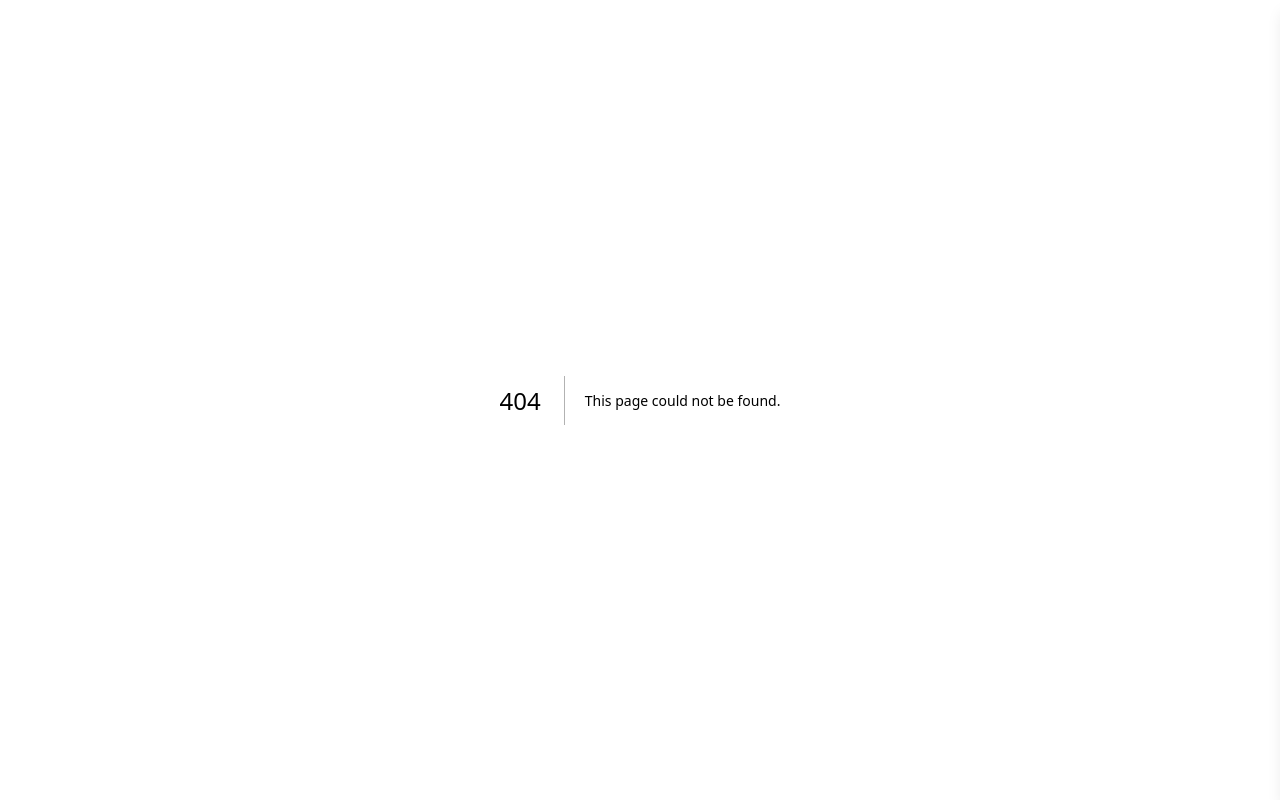
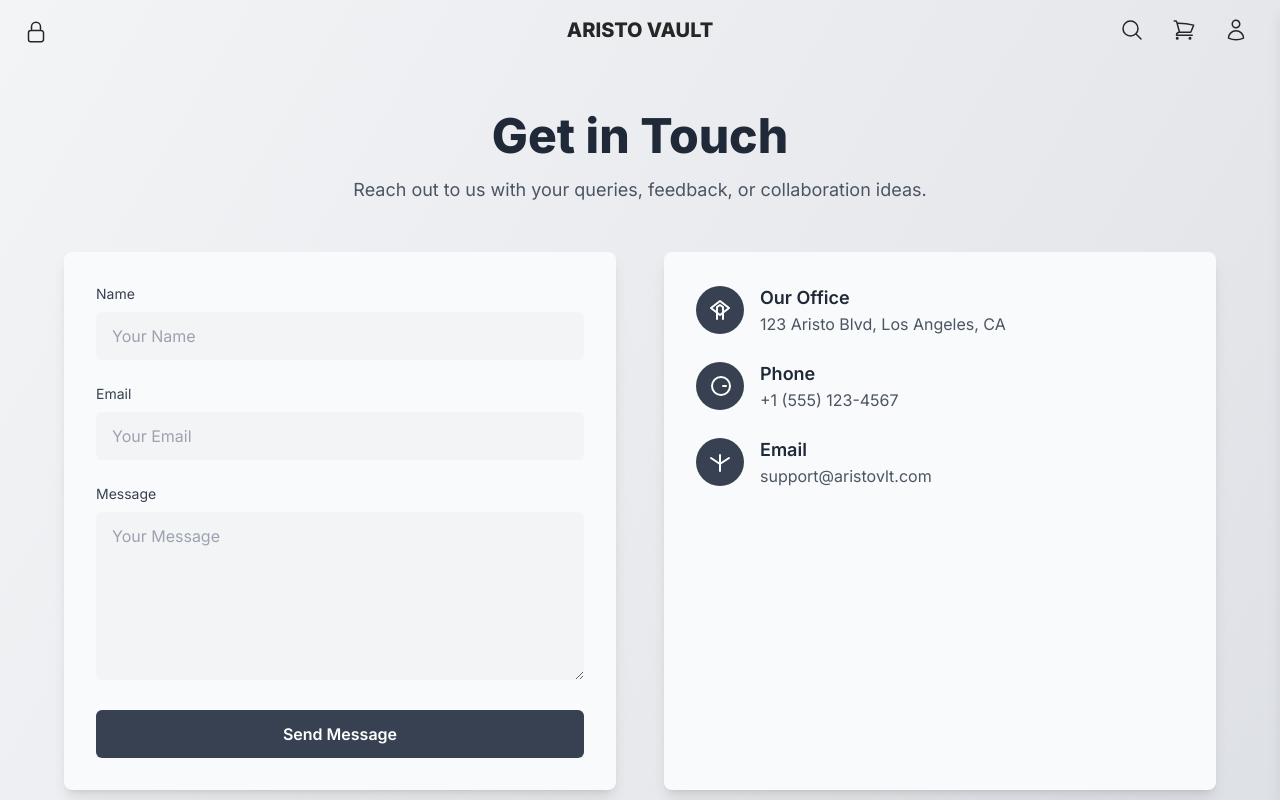
Before and after one commit to anhpls/aristovlt, a Next.js app: page /contact in a window 1280 px wide. Before the commit this address had no page. Shown: the top 800 px of the page. Built offline with nearby package versions, Linux system fonts and the light colour scheme.

Commit message:
more edits

```diff
--- /dev/null
+++ b/app/contact/ContactClient.tsx
@@ -0,0 +1,197 @@
+"use client";
+
+import { motion } from "framer-motion";
+
+const ContactPage = () => {
+  return (
+    <div className="min-h-screen bg-gradient-to-br from-gray-100 via-gray-200 to-gray-300 text-gray-800 flex flex-col items-center p-8 pt-28">
+      {/* Hero Section */}
+      <motion.div
+        initial={{ opacity: 0, y: -50 }}
+        animate={{ opacity: 1, y: 0 }}
+        transition={{ duration: 1 }}
+        className="text-center mb-12"
+      >
+        <h1 className="text-5xl font-extrabold mb-4">Get in Touch</h1>
+        <p className="text-lg text-gray-600">
+          Reach out to us with your queries, feedback, or collaboration ideas.
+        </p>
+      </motion.div>
+
+      <div className="flex flex-col md:flex-row justify-center gap-12 w-full max-w-6xl">
+        {/* Contact Form */}
+        <motion.div
+          initial={{ opacity: 0, x: -50 }}
+          whileInView={{ opacity: 1, x: 0 }}
+          viewport={{ once: true }}
+          transition={{ duration: 1 }}
+          className="bg-gray-50 p-8 rounded-lg shadow-lg w-full md:w-1/2"
+        >
+          <form className="flex flex-col gap-6">
+            <div>
+              <label
+                htmlFor="name"
+                className="block text-sm text-gray-700 mb-2"
+              >
+                Name
+              </label>
+              <input
+                type="text"
+                id="name"
+                placeholder="Your Name"
+                className="w-full px-4 py-3 rounded-md bg-gray-100 text-gray-800 focus:ring-2 focus:ring-gray-500"
+              />
+            </div>
+            <div>
+              <label
+                htmlFor="email"
+                className="block text-sm text-gray-700 mb-2"
+              >
+                Email
+              </label>
+              <input
+                type="email"
+                id="email"
+                placeholder="Your Email"
+                className="w-full px-4 py-3 rounded-md bg-gray-100 text-gray-800 focus:ring-2 focus:ring-gray-500"
+              />
+            </div>
+            <div>
+              <label
+                htmlFor="message"
+                className="block text-sm text-gray-700 mb-2"
+              >
+                Message
+              </label>
+              <textarea
+                id="message"
+                rows={6}
+                placeholder="Your Message"
+                className="w-full px-4 py-3 rounded-md bg-gray-100 text-gray-800 focus:ring-2 focus:ring-gray-500"
+              ></textarea>
+            </div>
+            <motion.button
+              type="submit"
+              whileHover={{ scale: 1.05 }}
+              whileTap={{ scale: 0.95 }}
+              className="w-full bg-gray-700 py-3 rounded-md text-white font-semibold hover:bg-gray-600 transition-all"
+            >
+              Send Message
+            </motion.button>
+          </form>
+        </motion.div>
+
+        {/* Contact Information */}
+        <motion.div
+          initial={{ opacity: 0, x: 50 }}
+          whileInView={{ opacity: 1, x: 0 }}
+          viewport={{ once: true }}
+          transition={{ duration: 1 }}
+          className="bg-gray-50 p-8 rounded-lg shadow-lg w-full md:w-1/2"
+        >
+          <div className="flex flex-col gap-6">
+            <div className="flex items-center gap-4">
+              <div className="w-12 h-12 flex items-center justify-center rounded-full bg-gray-700">
+                <svg
+                  xmlns="http://www.w3.org/2000/svg"
+                  fill="none"
+                  viewBox="0 0 24 24"
+                  strokeWidth={2}
+                  stroke="white"
+                  className="w-6 h-6"
+                >
+                  <path
+                    strokeLinecap="round"
+                    strokeLinejoin="round"
+                    d="M3 10l9-7 9 7-9 7-9-7z"
+                  />
+                  <path
+                    strokeLinecap="round"
+                    strokeLinejoin="round"
+                    d="M9 21V9l3-2 3 2v12"
+                  />
+                </svg>
+              </div>
+              <div>
+                <h4 className="text-lg font-semibold">Our Office</h4>
+                <p className="text-gray-600">
+                  123 Aristo Blvd, Los Angeles, CA
+                </p>
+              </div>
+            </div>
+
+            <div className="flex items-center gap-4">
+              <div className="w-12 h-12 flex items-center justify-center rounded-full bg-gray-700">
+                <svg
+                  xmlns="http://www.w3.org/2000/svg"
+                  fill="none"
+                  viewBox="0 0 24 24"
+                  strokeWidth={2}
+                  stroke="white"
+                  className="w-6 h-6"
+                >
+                  <path
+                    strokeLinecap="round"
+                    strokeLinejoin="round"
+                    d="M15 12h3m4 0a9 9 0 11-18 0 9 9 0 0118 0z"
+                  />
+                </svg>
+              </div>
+              <div>
+                <h4 className="text-lg font-semibold">Phone</h4>
+                <p className="text-gray-600">+1 (555) 123-4567</p>
+              </div>
+            </div>
+
+            <div className="flex items-center gap-4">
+              <div className="w-12 h-12 flex items-center justify-center rounded-full bg-gray-700">
+                <svg
+                  xmlns="http://www.w3.org/2000/svg"
+                  fill="none"
+                  viewBox="0 0 24 24"
+                  strokeWidth={2}
+                  stroke="white"
+                  className="w-6 h-6"
+                >
+                  <path
+                    strokeLinecap="round"
+                    strokeLinejoin="round"
+                    d="M3 8l7.89 5.26c.63.42 1.47.42 2.1 0L21 8m-9 13V5"
+                  />
+                </svg>
+              </div>
+              <div>
+                <h4 className="text-lg font-semibold">Email</h4>
+                <p className="text-gray-600">support@aristovlt.com</p>
+              </div>
+            </div>
+          </div>
+        </motion.div>
+      </div>
+
+      {/* Infinite Scroll Section */}
+      <div className="mt-12">
+        {[...Array(10)].map((_, index) => (
+          <motion.div
+            key={index}
+            initial={{ opacity: 0, y: 50 }}
+            whileInView={{ opacity: 1, y: 0 }}
+            viewport={{ once: true }}
+            transition={{ duration: 1, delay: index * 0.2 }}
+            className="bg-gray-100 p-6 mb-6 rounded-lg shadow-md max-w-4xl mx-auto"
+          >
+            <h2 className="text-xl font-semibold text-gray-700">
+              Section {index + 1}
+            </h2>
+            <p className="text-gray-600 mt-2">
+              This is a placeholder for additional infinite scroll content.
+              Customize this content as needed.
+            </p>
+          </motion.div>
+        ))}
+      </div>
+    </div>
+  );
+};
+
+export default ContactPage;
--- /dev/null
+++ b/app/contact/page.tsx
@@ -0,0 +1,17 @@
+import { Metadata } from "next";
+import ContactPage from "./ContactClient";
+import HeaderWithNavBar from "@/components/HeaderWithNavBar.tsx";
+
+export const metadata: Metadata = {
+  title: "ARISTO VAULT",
+  description: "Experience the epitome of elegance and sophistication.",
+};
+
+export default function HomePage() {
+  return (
+    <>
+      <HeaderWithNavBar />
+      <ContactPage />
+    </>
+  );
+}
--- a/app/thecrowned/Ambassadors.tsx
+++ b/app/thecrowned/Ambassadors.tsx
@@ -2,6 +2,7 @@
 
 import { motion } from "framer-motion";
 import React from "react";
+import Image from "next/image";
 
 const MembershipPerks = () => {
   const containerVariants = {
@@ -92,7 +93,13 @@ const MembershipPerks = () => {
               transition={{ delay: 0.1 * index, duration: 0.5 }}
               className="w-16 h-16 mb-4"
             >
-              <img src={perk.icon} alt={perk.title} className="w-full h-full" />
+              <Image
+                src={perk.icon}
+                alt={perk.title}
+                width={64}
+                height={64}
+                className="w-full h-full"
+              />
             </motion.div>
 
             {/* Title */}
--- a/components/ProductCard/index.tsx
+++ b/components/ProductCard/index.tsx
@@ -90,7 +90,7 @@ const ProductCard = ({
       >
         {/* Product Image */}
         <div
-          className="  flex items-center justify-center h-80 "
+          className="  flex items-center justify-center h-80 w-96 "
           onMouseEnter={() => setIsHovered(true)}
           onMouseLeave={() => setIsHovered(false)}
         >
@@ -100,7 +100,7 @@ const ProductCard = ({
               alt={`${product.title} - Back`}
               width={500} // Adjust as needed
               height={500} // Ensures square aspect ratio
-              className="object-cover w-full h-full"
+              className="object-cover aspect-w-1 aspect-h-1 w-full h-full"
             />
           ) : frontImage ? (
             <Image
@@ -108,7 +108,7 @@ const ProductCard = ({
               alt={`${product.title} - Front`}
               width={500} // Adjust as needed
               height={500} // Ensures square aspect ratio
-              className="object-cover w-full h-full"
+              className="object-cover w-full h-full aspet-w-1 aspect-h-1"
             />
           ) : (
             <div className="flex items-center justify-center h-full text-gray-400">
--- a/package.json
+++ b/package.json
@@ -19,6 +19,7 @@
     "node-fetch": "^2.7.0",
     "react": "^19.0.0",
     "react-dom": "^19.0.0",
+    "react-icons": "^5.4.0",
     "react-infinite-scroll-component": "^6.1.0",
     "react-toastify": "^11.0.2",
     "react-type-animation": "^3.2.0",
```
Also changed, not shown: 1 other file (tests, documents, lock files or other folders).
